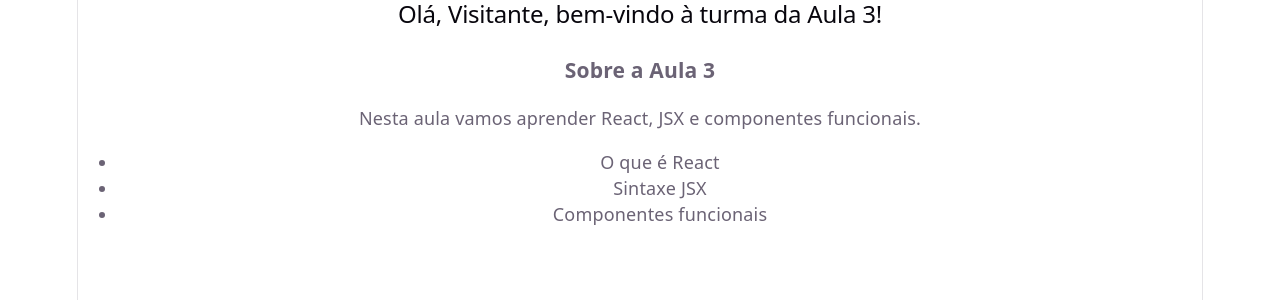
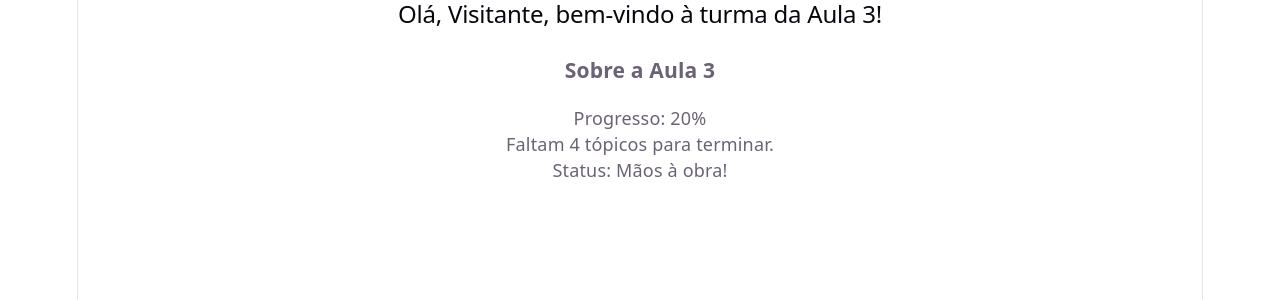
Before and after one commit to DNeves8/aula3-react, a React (Vite) app: page / in a window 1280 px wide. Shown: the top 300 px of the page. Built offline with nearby package versions, Linux system fonts and the light colour scheme.

Commit message:
feat: cartao com expressoes JSX

```diff
--- a/src/Cartao.jsx
+++ b/src/Cartao.jsx
@@ -1,13 +1,31 @@
+// Função declarada fora do componente para calcular a porcentagem
+function porcentagem(parte, total) {
+  return Math.round((parte / total) * 100);
+}
+
 function Cartao() {
+  // 1. Variável de texto
+  const titulo = "Sobre a Aula 3";
+
+  // 2. Variáveis numéricas
+  const totalTopicos = 5;
+  const concluidos = 1;
+
+  const progressoAtual = porcentagem(concluidos, totalTopicos);
+
   return (
     <div className="cartao">
-      <h3>Sobre a Aula 3</h3>
-      <p>Nesta aula vamos aprender React, JSX e componentes funcionais.</p>
-      <ul>
-        <li>O que é React</li>
-        <li>Sintaxe JSX</li>
-        <li>Componentes funcionais</li>
-      </ul>
+      {/* Usando a variável de texto */}
+      <h3>{titulo}</h3>
+
+      {/* Chamando a função de porcentagem */}
+      <p>Progresso: {progressoAtual}%</p>
+
+      {/* Fazendo uma operação matemática direta */}
+      <p>Faltam {totalTopicos - concluidos} tópicos para terminar.</p>
+
+      {/* Desafio Bônus: Operador ternário para mensagem dinâmica */}
+      <p>Status: {progressoAtual >= 50 ? "No caminho certo!" : "Mãos à obra!"}</p>
     </div>
   );
 }
```
